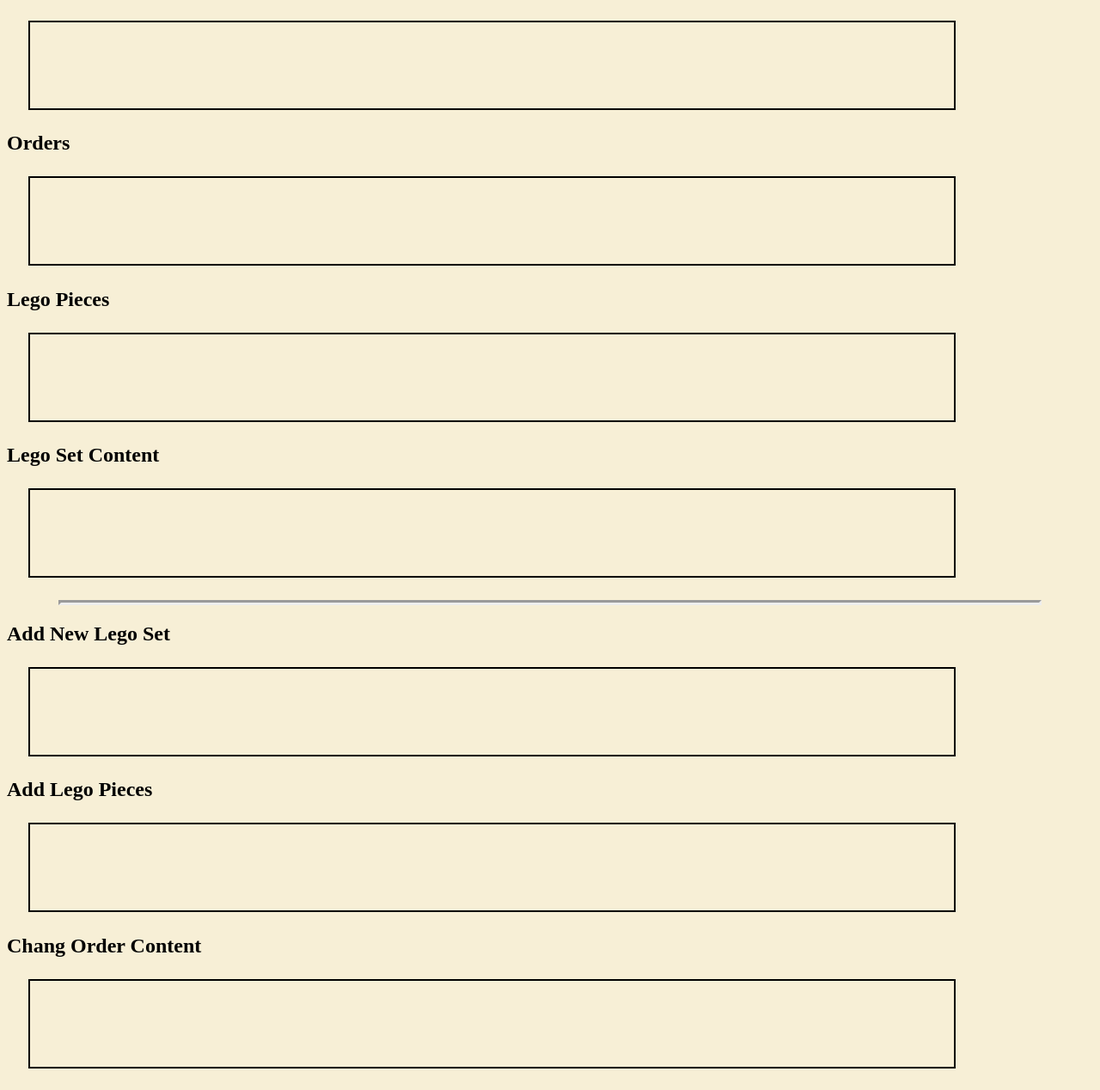
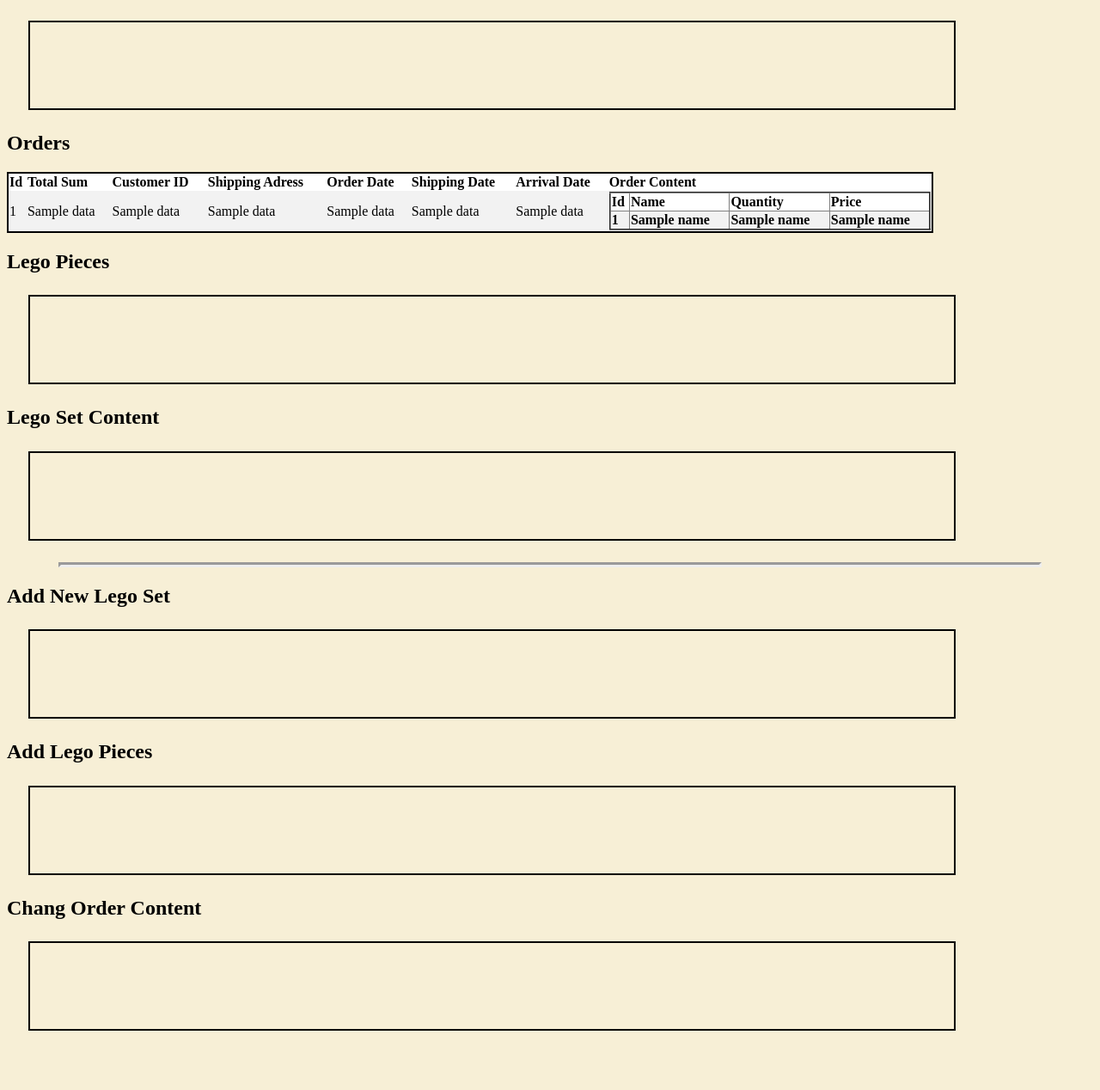
Before and after one commit to s02blom/LegoWebStore, a Flask app: template LegoWebStore/app/templates/admin.html in a window 1280 px wide. Shown: the part 617-1885 px from the top of the page at 86% size. After the commit the page ends 1816 px from the top, so only its background shows below. Run offline with Flask 3, Linux system fonts and the light colour scheme; the template is opened without the code that fills it: most values are stand-ins (such as "Sample title", 1, 10 or a date in 2020); lists and menus that the app fills with data are empty.

Commit message:
Add html for Orders
Has a sub table showing the ID Name quantity and the total price of the Legoset

```diff
--- a/LegoWebStore/app/templates/admin.html
+++ b/LegoWebStore/app/templates/admin.html
@@ -18,7 +18,50 @@
     <div class="box"></div>
 
     <h2>Orders</h2>
-    <div class="box"></div>
+    <div class="sql", style="overflow-y:auto;">
+        <table>
+            <tr>
+                <th>Id</th>
+                <th>Total Sum</th>
+                <th>Customer ID</th>
+                <th>Shipping Adress</th>
+                <th>Order Date</th>
+                <th>Shipping Date</th>
+                <th>Arrival Date</th>
+                <th>Order Content</th>
+            </tr>
+            {% for data in orders%}
+                <tr>
+                    <td>{{data[0]}}</td>
+                    <td>{{data[1]}}</td>
+                    <td>{{data[2]}}</td>
+                    <td>{{data[3]}}</td>
+                    <td>{{data[4]}}</td>
+                    <td>{{data[5]}}</td>
+                    <td>{{data[6]}}</td>
+                    <td>
+                        <table border="2">
+                            <tr>
+                                <th>Id</th>
+                                <th>Name</th>
+                                <th>Quantity</th>
+                                <th>Price</th>
+                            </tr>
+                            <tr>
+                                {% for set in data[7] %}
+                                    <th>{{set[0]}}</th>
+                                    <th>{{set[1]}}</th>
+                                    <th>{{set[2]}}</th>
+                                    <th>{{set[3]}}</th>
+                                {%endfor%}
+                            </tr>
+                        </table>
+                    </td>
+                </tr>
+            {%endfor%}
+        </table>
+    </div>
+    <!-- <div class="box"></div> -->
 
     <h2>Lego Pieces</h2>
     <div class="box"></div>
```
